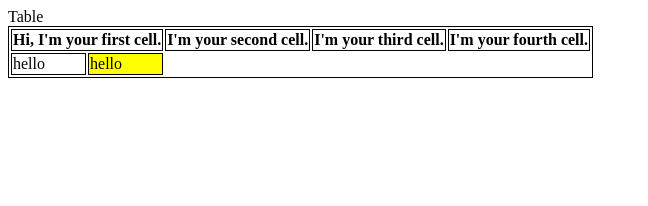
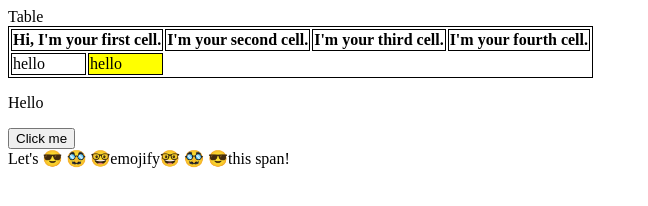
Before and after one commit to Yodazon/TOP_Repo, a plain HTML site: page Practice/Tables/tables.html in a window 1280 px wide. Shown: the whole page, without its empty margins (0-648 px from the left). Drawn offline with Linux system fonts and the light colour scheme.

Commit message:
new files
New files practicing from TOP

```diff
--- a/Practice/Tables/style.css
+++ b/Practice/Tables/style.css
@@ -2,3 +2,15 @@ table, td, th{
 
     border: 1px solid;
 }
+
+button:hover{
+    color:blue;
+    background-color: black;
+}
+  .emojify::before {
+    content: '😎 🥸 🤓';
+}
+
+  .emojify::after {
+    content: '🤓 🥸 😎';
+}
--- a/Practice/Tables/tables.html
+++ b/Practice/Tables/tables.html
@@ -25,8 +25,10 @@
             <td>hello</td>
             <td>hello</td>
         </tr>
+    </table>
+    <p>Hello</p>
+    <button>Click me</button>
+    <div> Let's <span class="emojify">emojify</span>this span!</div>
 
-
-    </table>
 </body>
 </html>
```
